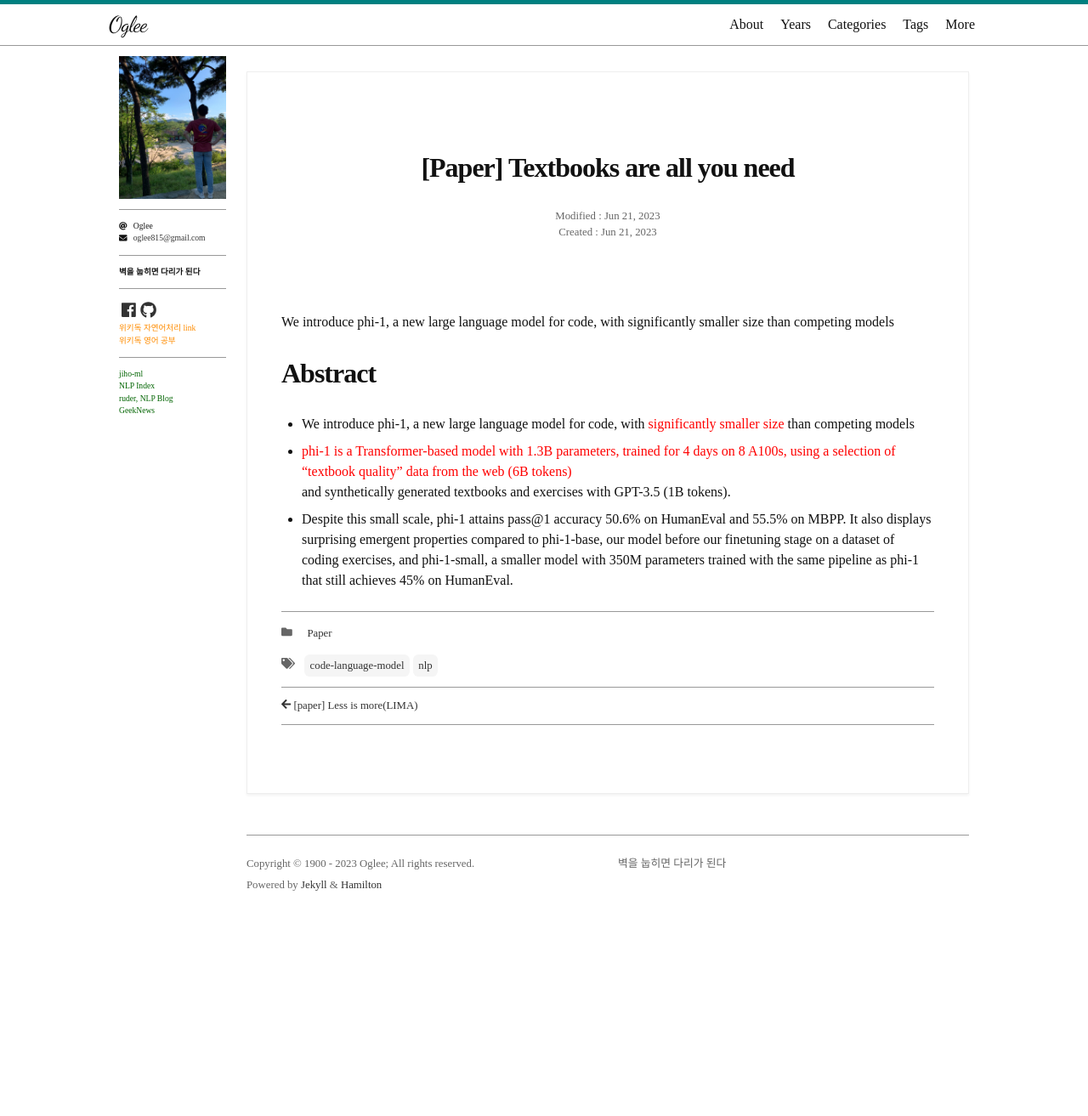
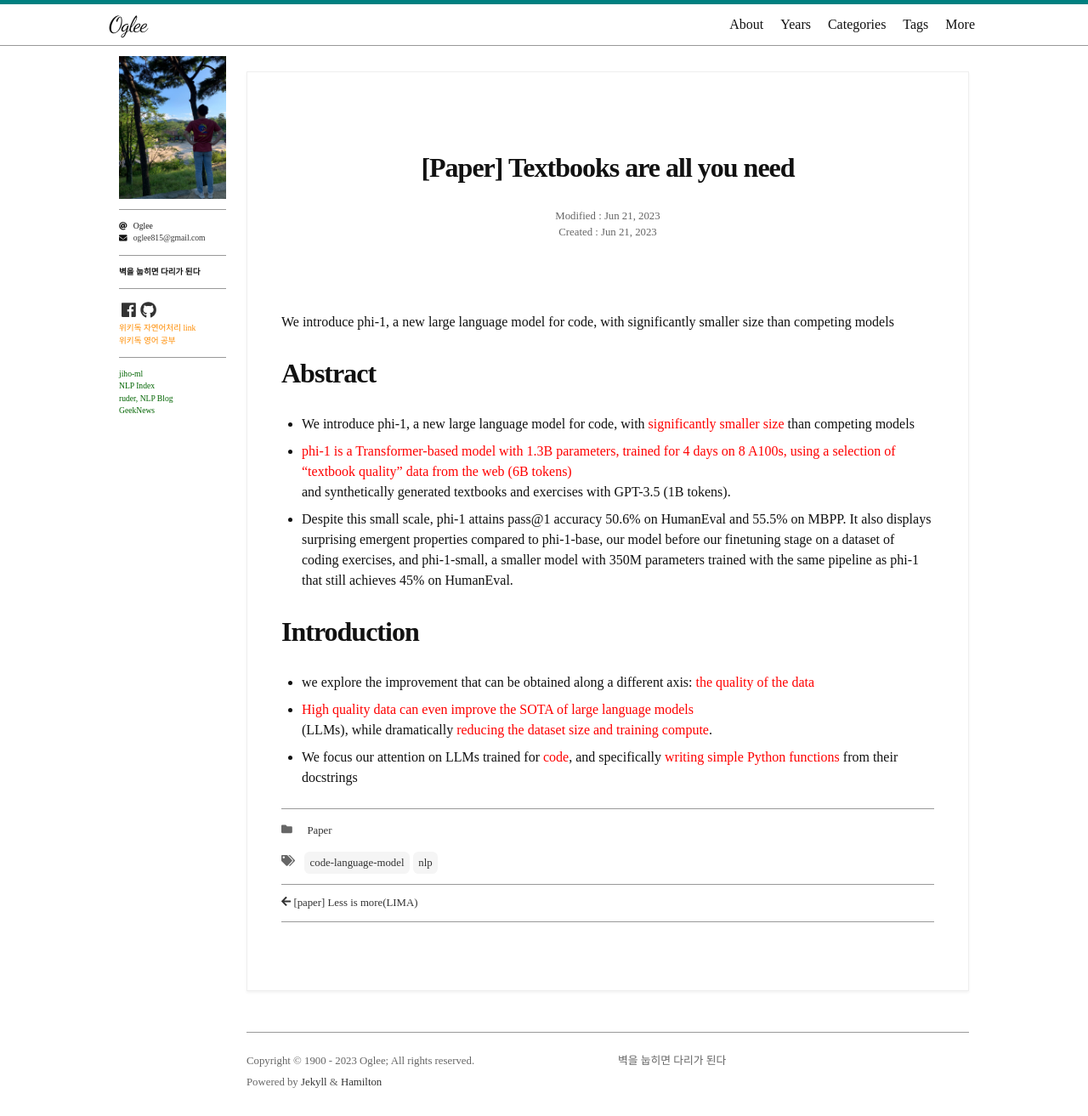
Before and after one commit to oglee815/oglee815_old.github.io, a Jekyll site: the page built from _posts/1900-01-01-paper-textsbooksareallyouneed.md, in a window 1280 px wide. Shown: the whole page at 85% size. Built offline with Jekyll 4.4.1, drawn with Linux system fonts in a browser that asks for light colours; nearby versions of some CDN libraries; some web fonts are replaced; a script that is not in the unit is left out; comment, search, counter and statistics services are not loaded.

Commit message:
Update 1900-01-01-paper-textsbooksareallyouneed.md

```diff
--- a/_posts/1900-01-01-paper-textsbooksareallyouneed.md
+++ b/_posts/1900-01-01-paper-textsbooksareallyouneed.md
@@ -26,3 +26,8 @@ g{color:Green}
 - We introduce phi-1, a new large language model for code, with <r>significantly smaller size</r> than competing models
 - <r>phi-1 is a Transformer-based model with 1.3B parameters, trained for 4 days on 8 A100s, using a selection of “textbook quality” data from the web (6B tokens)</r> and synthetically generated textbooks and exercises with GPT-3.5 (1B tokens).
 - Despite this small scale, phi-1 attains pass@1 accuracy 50.6% on HumanEval and 55.5% on MBPP. It also displays surprising emergent properties compared to phi-1-base, our model before our finetuning stage on a dataset of coding exercises, and phi-1-small, a smaller model with 350M parameters trained with the same pipeline as phi-1 that still achieves 45% on HumanEval.
+
+# Introduction
+- we explore the improvement that can be obtained along a different axis: <r>the quality of the data</r>
+- <r>High quality data can even improve the SOTA of large language models</r> (LLMs), while dramatically <r>reducing the dataset size and training compute</r>.
+- We focus our attention on LLMs trained for <r>code</r>, and specifically <r>writing simple Python functions</r> from their docstrings
```
